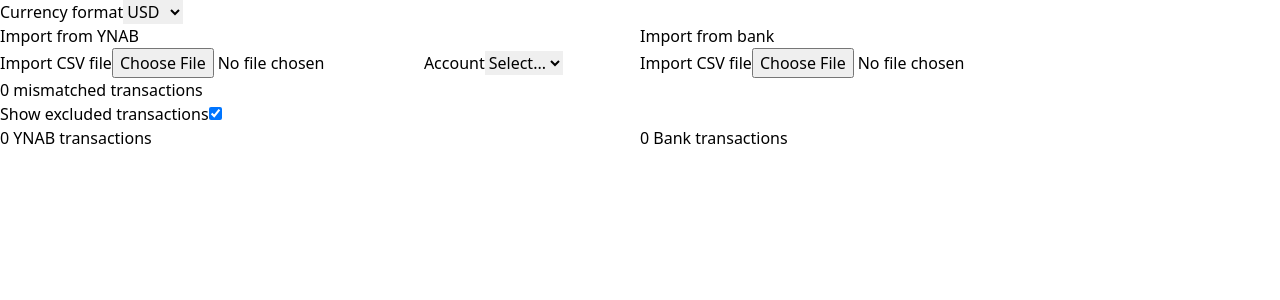
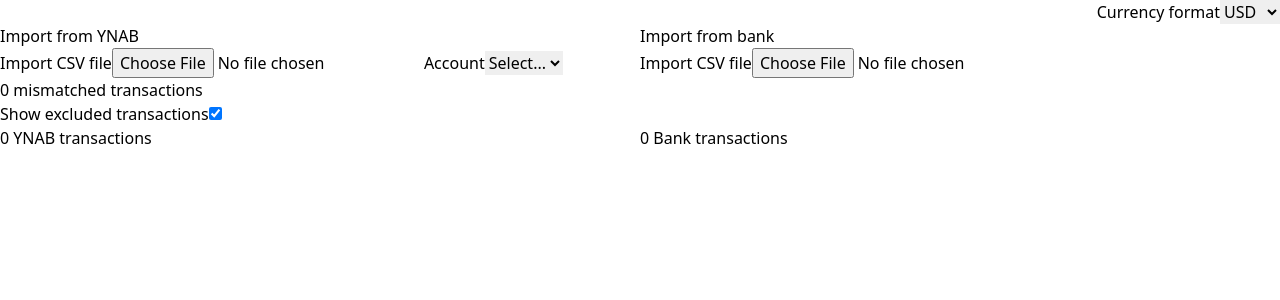
Before and after one commit to SyntaxColoring/ynab-diff, a React (Vite) app: page / in a window 1280 px wide. Shown: the top 300 px of the page. Built offline with nearby package versions, Linux system fonts and the light colour scheme.

Commit message:
Limit height and width of transaction tables. Also, right-align header.

```diff
--- a/src/App.tsx
+++ b/src/App.tsx
@@ -193,7 +193,8 @@
   );
 
   const headerArea = (
-    <div>
+    // TODO: Title, about, contact, and stuff currency dropdown into a settings dialog
+    <div className="text-right">
       <label>
         Currency format
         <Select
--- a/src/PageLayout.tsx
+++ b/src/PageLayout.tsx
@@ -4,7 +4,7 @@
   headerArea: React.JSX.Element;
   ynabImportArea: React.JSX.Element;
   bankImportArea: React.JSX.Element;
-  filterArea: React.JSX.Element | null;
+  filterArea: React.JSX.Element;
   ynabArea: React.JSX.Element;
   bankArea: React.JSX.Element;
 }
@@ -18,16 +18,23 @@
   bankArea,
 }: PageLayoutProps) {
   return (
-    <div className="grid grid-cols-2">
+    <div
+      className="
+      h-dvh
+      grid
+      grid-cols-2
+      grid-rows-[min-content_min-content_min-content_1fr]
+    "
+    >
       <div className="col-span-2">{headerArea}</div>
 
       <div>{ynabImportArea}</div>
       <div>{bankImportArea}</div>
 
-      {filterArea && <div className="col-span-2">{filterArea}</div>}
+      <div className="col-span-2">{filterArea}</div>
 
-      <div>{ynabArea}</div>
-      <div>{bankArea}</div>
+      <div className="overflow-auto">{ynabArea}</div>
+      <div className="overflow-auto">{bankArea}</div>
     </div>
   );
 }
```
